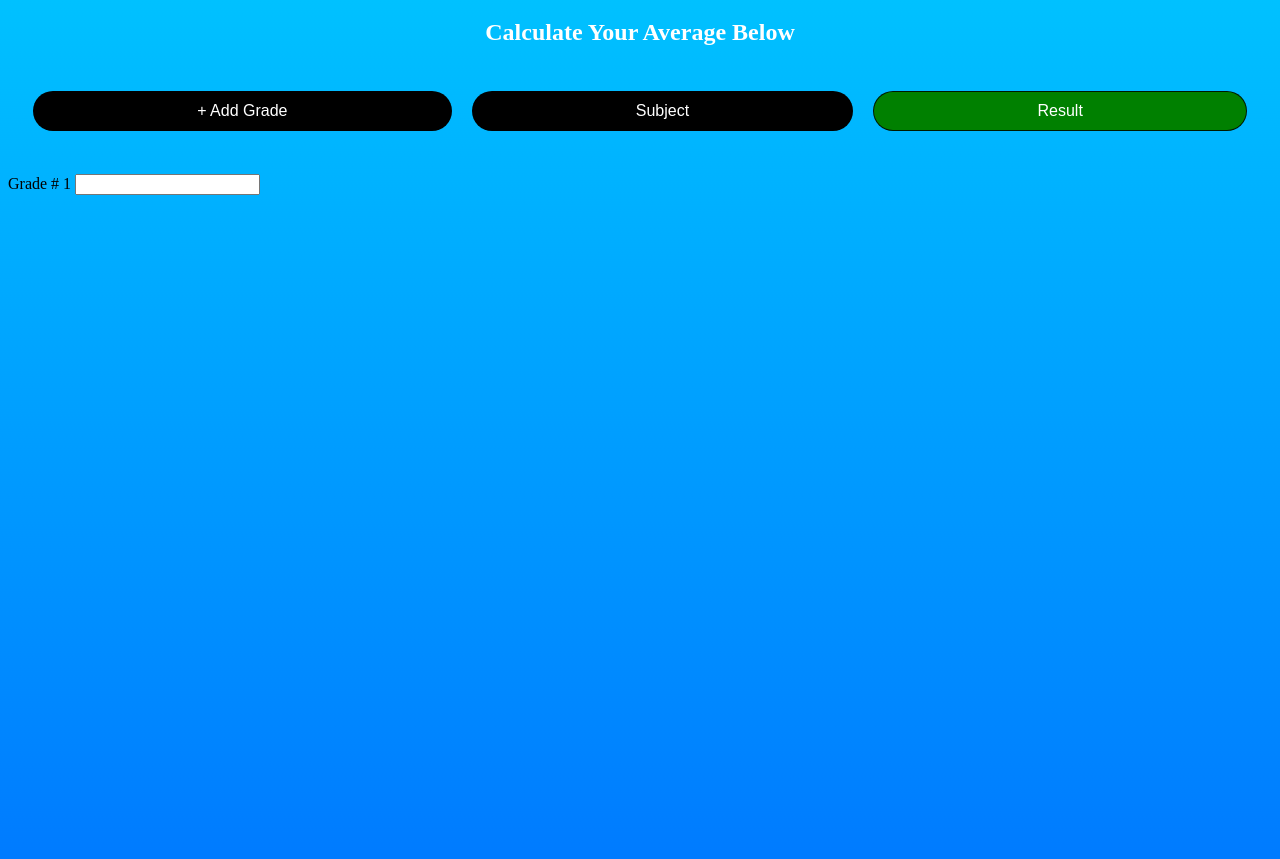
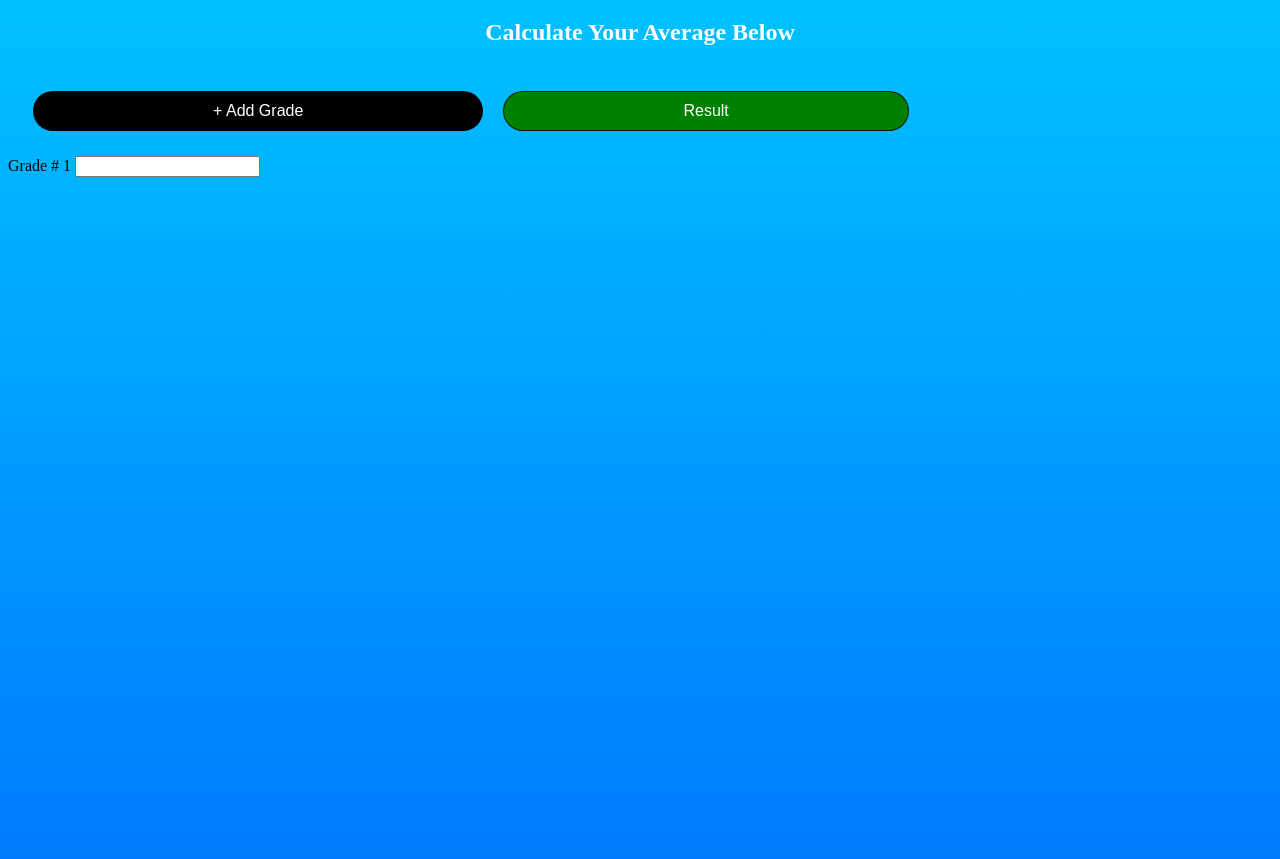
Before and after one commit to NaderNasr/AvgCalculator-Alic-Nader, a plain HTML site: page bio.html in a window 1280 px wide. Both pictures are taken after a click on the button "+ Add Grade". Shown: the part 61-920 px from the top of the page. Drawn offline with nearby package versions, Linux system fonts and the light colour scheme.

Commit message:
beta v4 - fixed JS

```diff
--- a/bio.html
+++ b/bio.html
@@ -2,7 +2,7 @@
 <html>
 <head>
 	 <link rel="stylesheet" type="text/css" href="css.css" />
-	 <script src='https://code.jquery.com/jquery-2.2.4.js'></script>
+	 <script src='https://code.jquery.com/jquery-3.3.1.js'></script>
 	 <script src="myscripty.js"></script>
 <title>GPA Calculator</title>
 </head>
@@ -14,8 +14,10 @@
 
 <div class="grid-container">
 <button id="b1" class="grid-item" >+ Add Grade</button>
-<button id="sub" class="grid-item">Subject</button>
+<input type = 'textbox' id = '0' value = 0 hidden>
+<!-- <button id="sub" class="grid-item">Subject</button> -->
 <button id="res" class="grid-item">Result</button>
+
 
 
 <br>
--- a/css.css
+++ b/css.css
@@ -42,7 +42,7 @@ h2 {
     border-radius: 25px;
 }
 
-#sub {
+/*#sub {
     background-color: black;
     color: white;
     padding: 10px 10px;
@@ -52,7 +52,7 @@ h2 {
     margin: 10px 10px;
     border-radius: 55px;
 }
-
+*/
 
 .grid-container {
   display: grid;
--- a/myscripty.js
+++ b/myscripty.js
@@ -1,63 +1,69 @@
+
+
   $(document).ready(function(){
 
 
     var sum=0
-
-    $("#b1").click(function(){
-
-      var m=parseInt(($("#"+num).val()))
-      conuter();
-      var text = $("<label> Grade # "+num+" "+" "+" </label><input type='text' id='"+num+"' > <br></br>")
-
-      sum=sum+m
-      text.appendTo("body");
+    var num = 0
+    var k=0
 
 
-    });
 
-    $("#sub").click(function(){
-      var text2 = $("<label> Subject "+num+" "+" "+" </label><input type='text' id='"+num+"' > <br></br>")
-      text2.appendTo("body");
-    });
+      function counter(){
+      num = num + 1
+        if(num>15){
+          alert("15 Subjects Allowed");
+            return
+      }
+        return num;
+      }
+
 
       $("#res").click(function(){
 
-        alert(sum/num)
-       // text.appendTo("body");
+          // num = num - 1
+            //sum = sum
+            // alert(k)
+              alert(sum/num)
+                location.reload()
+
       });
 
+      $("#b1").click(function(){
 
-        var num=0
-        function conuter(){
-	      num++
-        if(num>15){
-        alert("15 Subjects Allowed");
-        return
-        }
-        return num
-        }
+      // var m = parseInt(($("#"+ num).val()))
+      counter();
+      var text = $("<label> Grade # "+num+" "+" "+" </label><input type='text' id='"+num+"' > <br></br>")
+       text.appendTo("body")
+        $('#'+num).keyup(function(){
+             k=parseInt(($("#"+ num).val()))
+             console.log(k)
+              sum = sum+k
+              })
+     // $('#'+num).keypress(function() {
+     // var k=parseInt(($("#"+ num).val()))
+     //  })
+
+
+           console.log(sum)
+
+     ;
+    });
 
 
 
 
 
 
+    // $("#sub").click(function(){
+    //   var text2 = $("<label> Subject "+num+" "+" "+" </label><input type='text' id='"+num+"' > <br></br>")
+    //   text2.appendTo("body");
+    // });
 
 
 
+        // function counting (){
 
-
-
-
-
-
-
-
-
-
-
-
-
-
+      //}
 
 });
```
